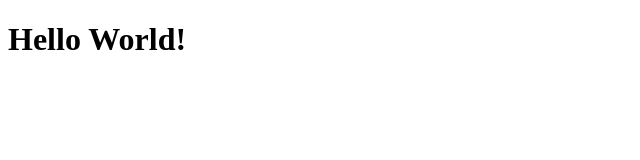
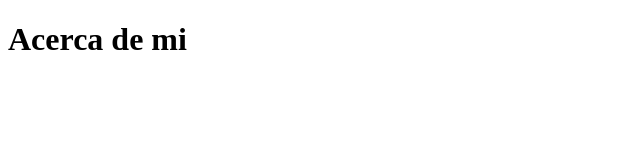
Before and after one commit to carlosValencia01/personal-page, a React (Create React App) app: page /about in a window 1280 px wide. Shown: the top 160 px of the page, without its empty margins (0-640 px from the left). Built offline with nearby package versions, Linux system fonts and the light colour scheme.

Commit message:
add: react-router-dom and about page

```diff
--- a/package.json
+++ b/package.json
@@ -8,6 +8,7 @@
     "@testing-library/user-event": "^13.5.0",
     "react": "^17.0.2",
     "react-dom": "^17.0.2",
+    "react-router-dom": "^6.2.1",
     "react-scripts": "5.0.0",
     "web-vitals": "^2.1.2"
   },
--- a/src/App.js
+++ b/src/App.js
@@ -1,7 +1,9 @@
+import { AppRouter } from "./routers/AppRouter";
+
 function App() {
   return (
     <>
-      <h1>Hello World!</h1>
+      <AppRouter />
     </>
   );
 }
--- /dev/null
+++ b/src/components/personal/about/About.js
@@ -0,0 +1,9 @@
+import React from "react";
+
+export const About = () => {
+  return (
+    <>
+      <h1>Acerca de mi</h1>
+    </>
+  );
+};
--- /dev/null
+++ b/src/routers/AppRouter.js
@@ -0,0 +1,13 @@
+import React from "react";
+import { BrowserRouter, Route, Routes } from "react-router-dom";
+import { About } from "../components/personal/about/About";
+
+export const AppRouter = () => {
+  return (
+    <BrowserRouter>
+      <Routes>
+        <Route path="/about" element={<About />} />
+      </Routes>
+    </BrowserRouter>
+  );
+};
```
Also changed, not shown: 1 other file (tests, documents, lock files or other folders).
